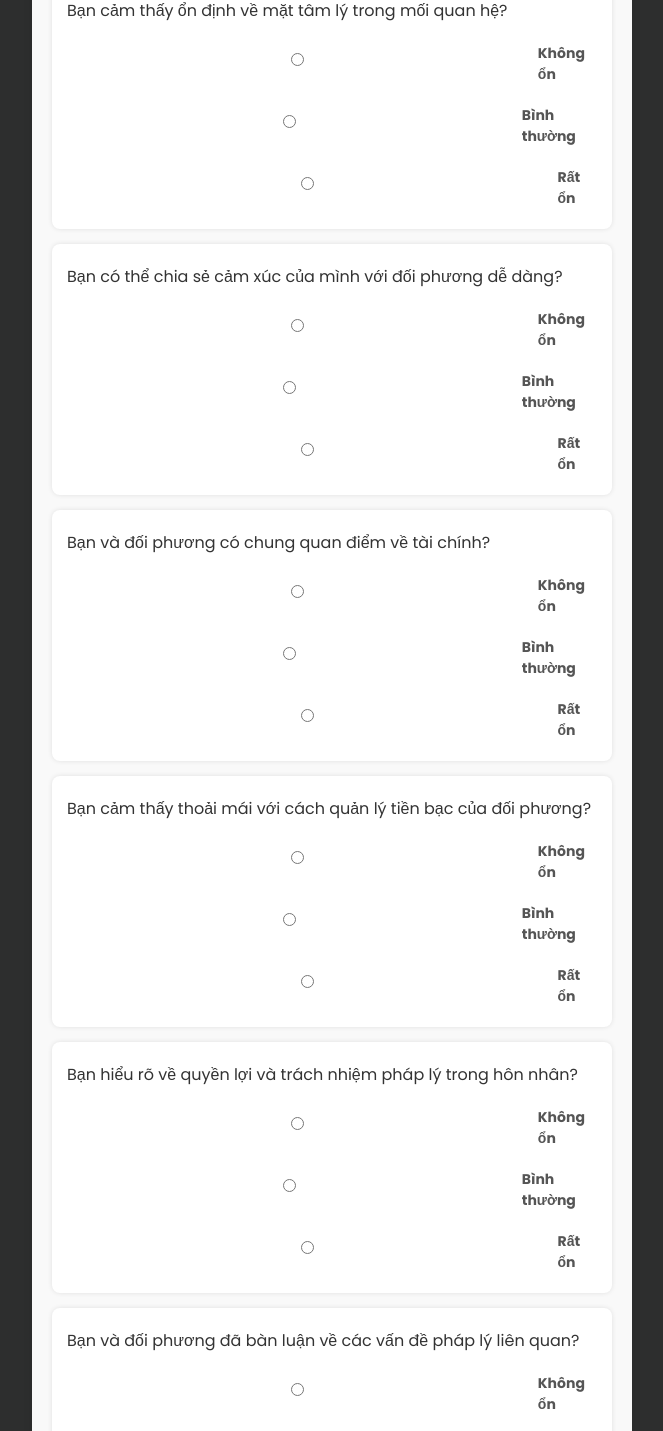
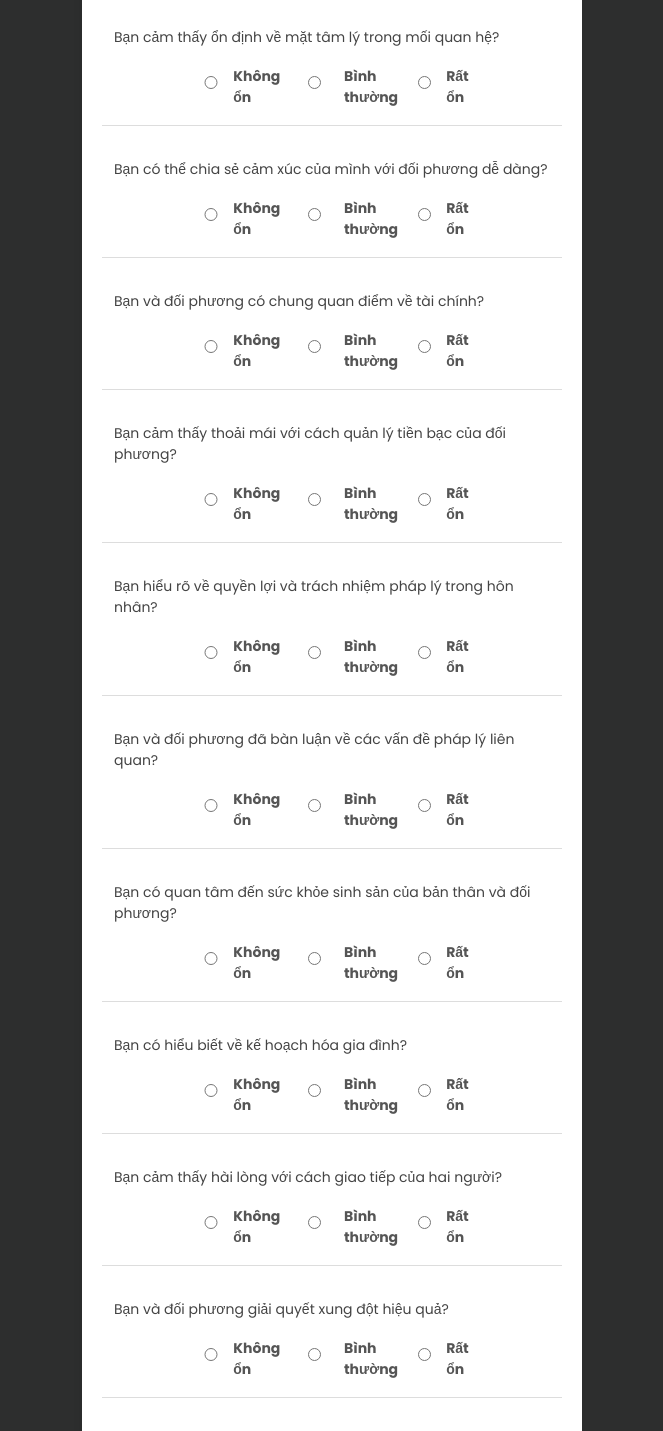
Before and after one commit to PhanNghia6604/PreWed-App, a React (Create React App) app in the folder login-signup/: page /test in a window 1280 px wide. Shown: the part 177-1608 px from the top of the page, without its empty margins (308-971 px from the left). Built offline with nearby package versions, Linux system fonts and the light colour scheme.

Commit message:
Update Test.module.css

```diff
--- a/login-signup/src/Components/Page/Menu Customer/Test.module.css
+++ b/login-signup/src/Components/Page/Menu Customer/Test.module.css
@@ -1,17 +1,20 @@
+/* Test.module.css */
+
 .container {
-  max-width: 600px;
-  margin: auto;
+  max-width: 500px;
+  margin: 40px auto;
   padding: 20px;
-  background: #f9f9f9;
-  border-radius: 10px;
-  box-shadow: 0 0 10px rgba(0, 0, 0, 0.1);
+  background: #fff;
+  border-radius: 8px;
+  box-shadow: 0 2px 8px rgba(0, 0, 0, 0.1);
+  text-align: center;
 }
 
 .title {
-  text-align: center;
+  font-size: 20px;
+  font-weight: bold;
   color: #333;
-  font-size: 24px;
-  margin-bottom: 20px;
+  margin-bottom: 16px;
 }
 
 .testSection {
@@ -21,44 +24,48 @@
 }
 
 .questionBox {
-  background: white;
-  padding: 15px;
-  border-radius: 8px;
-  box-shadow: 0 0 5px rgba(0, 0, 0, 0.1);
+  padding: 12px;
+  border-bottom: 1px solid #ddd;
 }
 
 .questionText {
-  font-size: 16px;
-  color: #333;
-  margin-bottom: 10px;
+  font-size: 14px;
+  color: #444;
+  margin-bottom: 8px;
 }
 
 .options {
   display: flex;
-  flex-direction: column;
+  justify-content: center;
+  gap: 10px;
+}
+
+.option {
+  font-size: 14px;
+  color: #555;
+  display: flex;
+  align-items: center;
   gap: 5px;
 }
 
-.option {
-  display: flex;
-  align-items: center;
-  gap: 10px;
-  font-size: 14px;
-  color: #555;
+input[type="radio"] {
+  accent-color: #007bff;
 }
 
 .submitBtn {
   margin-top: 20px;
-  padding: 10px;
-  background: #868484;
-  color: white;
-  border: none;
-  border-radius: 5px;
+  padding: 10px 16px;
+  background: none;
+  border: 2px solid #007bff;
+  color: #007bff;
+  font-size: 14px;
+  font-weight: bold;
+  border-radius: 6px;
   cursor: pointer;
-  font-size: 16px;
-  text-align: center;
+  transition: all 0.3s ease-in-out;
 }
 
 .submitBtn:hover {
-  background: #000000;
+  background: #007bff;
+  color: white;
 }
```
